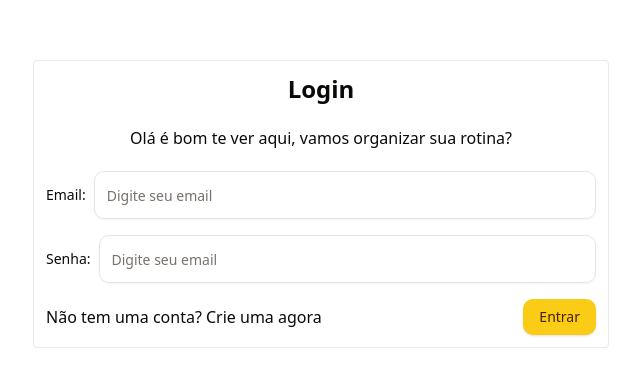
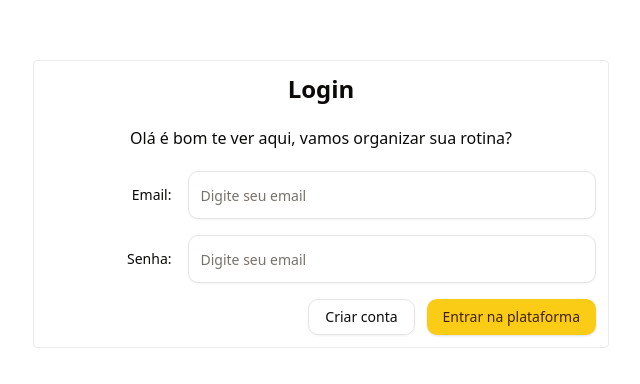
Before and after one commit to DFelipe1/ToDo, a React (Vite) app in the folder web/: page /login in a window 1280 px wide. Shown: the part 196-580 px from the top of the page, without its empty margins (319-959 px from the left). Built offline with nearby package versions, Linux system fonts and the light colour scheme.

Commit message:
add react router dom and page register

```diff
--- a/web/package.json
+++ b/web/package.json
@@ -18,8 +18,10 @@
     "@radix-ui/react-slot": "^1.1.0",
     "class-variance-authority": "^0.7.0",
     "clsx": "^2.1.1",
+    "lucide-react": "^0.436.0",
     "react": "^18.3.1",
     "react-dom": "^18.3.1",
+    "react-router-dom": "^6.26.1",
     "tailwind-merge": "^2.5.2",
     "tailwindcss-animate": "^1.0.7"
   },
--- a/web/src/App.tsx
+++ b/web/src/Layout.tsx
@@ -1,11 +1,9 @@
-import { Login } from "./pages/login"
+import { Outlet } from "react-router-dom"
 
-function App() {
+export function Layout() {
   return (
     <div className="w-screen h-screen flex justify-center items-center">
-      <Login/>
+      <Outlet/>
     </div>
   )
 }
-
-export default App
--- a/web/src/main.tsx
+++ b/web/src/main.tsx
@@ -1,10 +1,34 @@
 import { StrictMode } from 'react'
 import { createRoot } from 'react-dom/client'
-import App from './App.tsx'
+import {
+  createBrowserRouter,
+  RouterProvider,
+} from "react-router-dom";
 import './global.css'
+import { Layout } from './Layout';
+import { Login } from './pages/login';
+import { Register } from './pages/register';
+
+const router = createBrowserRouter([
+  {
+    path: "/",
+    element: <Layout/>,
+    children: [
+      {
+        path: "/login",
+        element: <Login/>,
+      },
+      {
+        path: "/register",
+        element: <Register/>,
+      },
+    ]
+  },
+]);
+
 
 createRoot(document.getElementById('root')!).render(
   <StrictMode>
-    <App />
+    <RouterProvider router={router} />
   </StrictMode>,
 )
--- a/web/src/pages/login/index.tsx
+++ b/web/src/pages/login/index.tsx
@@ -1,29 +1,48 @@
 import { Button } from "@/components/ui/button";
 import { Input } from "@/components/ui/input";
 import { Label } from "@/components/ui/label";
+import { useNavigate } from "react-router-dom";
 
 export function Login() {
+
+    const navigate = useNavigate()
+
+    function toRegisterPage(){
+        navigate('/register')
+    }
+
     return (
         <main className="w-full max-w-xl p-3 rounded border border-border/80 space-y-5">
             <h1 className="text-2xl font-bold w-full text-center">Login</h1>
             <p className="text-base font-normal leading-relaxed w-full text-center">Olá é bom te ver aqui, vamos organizar sua rotina?</p>
-            <form action="" className="w-full space-y-4">
-            <div className="flex gap-2 items-center">
+            <form action="" className="w-full grid grid-cols-4 items-center gap-4 text-right">
                 <Label htmlFor="email">Email:</Label>
-                <Input type="email" id="email" placeholder="Digite seu email" required/>
-            </div>
-            <div className="flex gap-2 items-center">
+                <Input
+                    type="email"
+                    id="email"
+                    placeholder="Digite seu email"
+                    required
+                    className="col-span-3 "
+                />
+
                 <Label htmlFor="password">Senha:</Label>
-                <Input type="password" id="password" placeholder="Digite seu email" required/>
-            </div>
-            <div className="w-full flex justify-between items-center">
-                <div className="w-fit">
-                <span>Não tem uma conta? <a href="#">Crie uma agora</a></span>
+                <Input
+                    type="password"
+                    id="password"
+                    placeholder="Digite seu email"
+                    required
+                    className="col-span-3 "
+                />
+
+                <div className="w-full col-span-full flex gap-3 items-center justify-end">
+                    <Button onClick={toRegisterPage} variant={"outline"} className="w-fit col-span-2">
+                        Criar conta
+                    </Button>
+                    <Button className="w-fit col-span-2">
+                        Entrar na plataforma
+                    </Button>
                 </div>
-                <Button>
-                    Entrar
-                </Button>
-            </div>
+
             </form>
       </main>
     )
```
Also changed, not shown: 1 other file (tests, documents, lock files or other folders).
